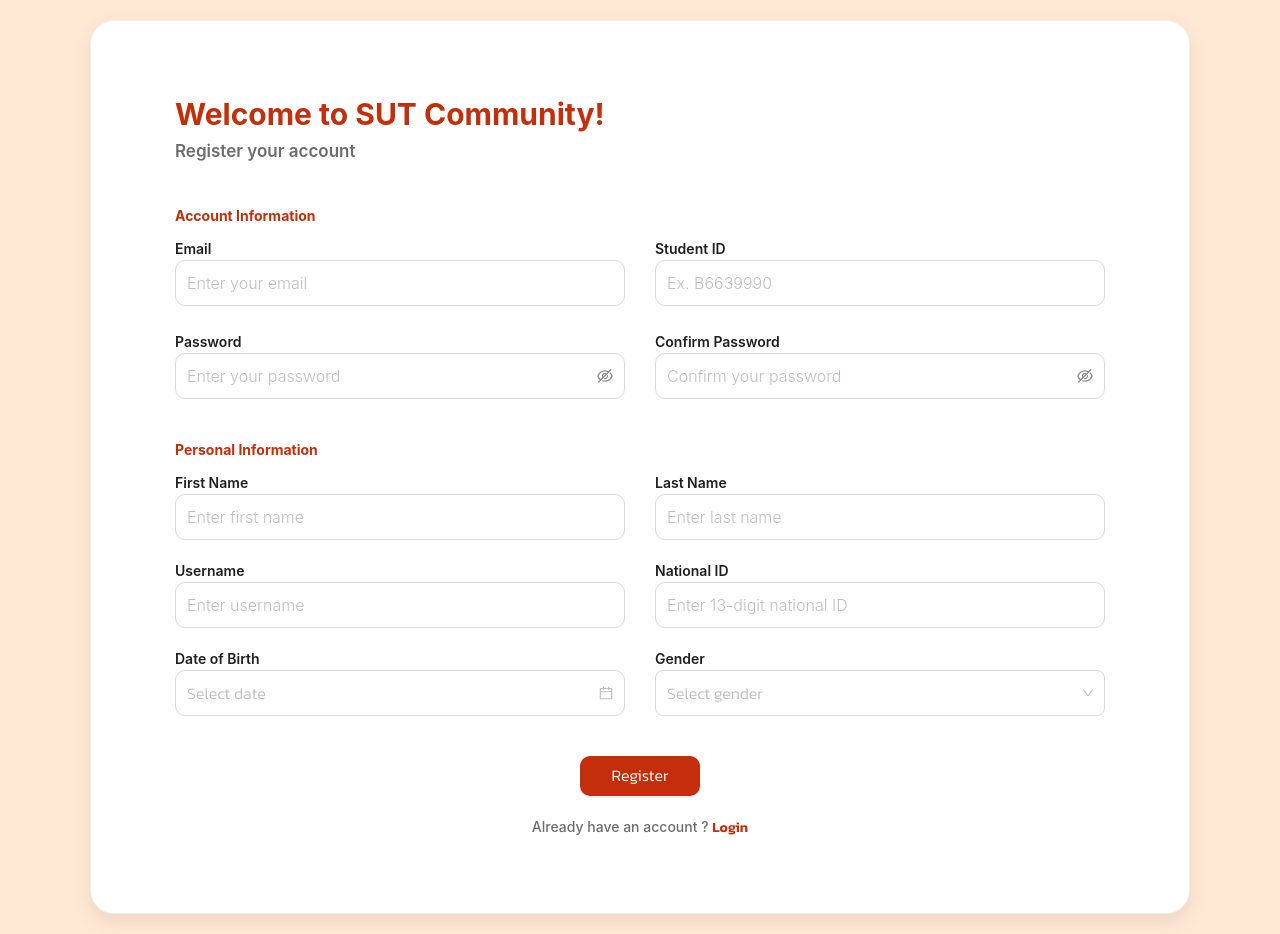
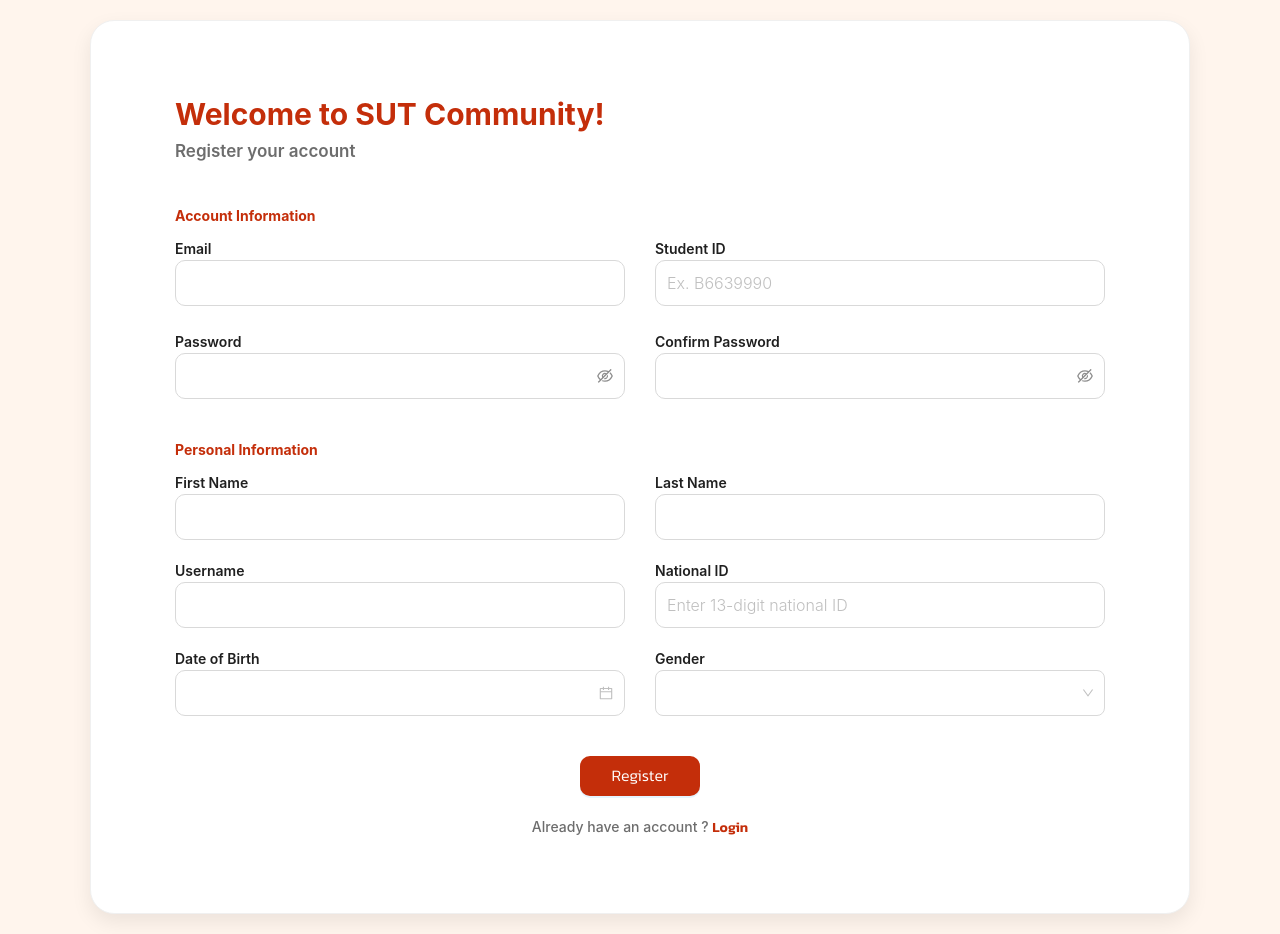
Before and after one commit to EiEiCola/My-SE, a React app in the folder frontend/: page /register in a window 1280 px wide. Built offline with nearby package versions, Linux system fonts and the light colour scheme; the HTML template or start-up script is replaced by a standard one.

Commit message:
UI Register Edit

```diff
--- a/frontend/src/app/(public)/register/index.tsx
+++ b/frontend/src/app/(public)/register/index.tsx
@@ -43,7 +43,6 @@ function Register() {
     genderID: "",
   });
 
-  // ✅ FIX TS error (field strict type + value strict type)
   const handleChange = (field: keyof RegisterForm, value: string) => {
     setForm({ ...form, [field]: value });
   };
@@ -76,10 +75,12 @@ function Register() {
   };
 
   return (
+    <>
       <div
+        className="register-page"
         style={{
           minHeight: "100vh",
-        backgroundColor: "#FFE9D5",
+          backgroundColor: "#fff5ed",
           display: "flex",
           justifyContent: "center",
           alignItems: "center",
@@ -130,7 +131,7 @@ function Register() {
               <Text style={{ fontWeight: 600 }}>Email</Text>
               <Input
                 size="large"
-              placeholder="Enter your email"
+                placeholder=""   // ← ลบ placeholder
                 style={{ height: 46, borderRadius: 10 }}
                 onChange={(e) => handleChange("email", e.target.value)}
               />
@@ -140,7 +141,7 @@ function Register() {
               <Text style={{ fontWeight: 600 }}>Student ID</Text>
               <Input
                 size="large"
-              placeholder="Ex. B6639990"
+                placeholder="Ex. B6639990"   // ← คงไว้
                 style={{ height: 46, borderRadius: 10 }}
                 onChange={(e) => handleChange("studentID", e.target.value)}
               />
@@ -152,7 +153,7 @@ function Register() {
               <Text style={{ fontWeight: 600 }}>Password</Text>
               <Input.Password
                 size="large"
-              placeholder="Enter your password"
+                placeholder=""   // ← ลบ placeholder
                 style={{ height: 46, borderRadius: 10 }}
                 onChange={(e) => handleChange("password", e.target.value)}
               />
@@ -162,7 +163,7 @@ function Register() {
               <Text style={{ fontWeight: 600 }}>Confirm Password</Text>
               <Input.Password
                 size="large"
-              placeholder="Confirm your password"
+                placeholder=""   // ← ลบ placeholder
                 style={{ height: 46, borderRadius: 10 }}
                 onChange={(e) =>
                   handleChange("confirmPassword", e.target.value)
@@ -181,7 +182,7 @@ function Register() {
               <Text style={{ fontWeight: 600 }}>First Name</Text>
               <Input
                 size="large"
-              placeholder="Enter first name"
+                placeholder=""   // ← ลบ placeholder
                 style={{ height: 46, borderRadius: 10 }}
                 onChange={(e) => handleChange("firstName", e.target.value)}
               />
@@ -191,7 +192,7 @@ function Register() {
               <Text style={{ fontWeight: 600 }}>Last Name</Text>
               <Input
                 size="large"
-              placeholder="Enter last name"
+                placeholder=""   // ← ลบ placeholder
                 style={{ height: 46, borderRadius: 10 }}
                 onChange={(e) => handleChange("lastName", e.target.value)}
               />
@@ -203,7 +204,7 @@ function Register() {
               <Text style={{ fontWeight: 600 }}>Username</Text>
               <Input
                 size="large"
-              placeholder="Enter username"
+                placeholder=""   // ← ลบ placeholder
                 style={{ height: 46, borderRadius: 10 }}
                 onChange={(e) => handleChange("username", e.target.value)}
               />
@@ -213,7 +214,7 @@ function Register() {
               <Text style={{ fontWeight: 600 }}>National ID</Text>
               <Input
                 size="large"
-              placeholder="Enter 13-digit national ID"
+                placeholder="Enter 13-digit national ID"   // ← คงไว้
                 style={{ height: 46, borderRadius: 10 }}
                 onChange={(e) => handleChange("nationalID", e.target.value)}
               />
@@ -225,8 +226,14 @@ function Register() {
               <Text style={{ fontWeight: 600 }}>Date of Birth</Text>
               <DatePicker
                 size="large"
+                placeholder=""   // ← ลบ placeholder
                 style={{ width: "100%", height: 46, borderRadius: 10 }}
-              onChange={(_, dateString) => handleChange("dob", Array.isArray(dateString) ? dateString[0] ?? "" : dateString)}
+                onChange={(_, dateString) =>
+                  handleChange(
+                    "dob",
+                    Array.isArray(dateString) ? dateString[0] ?? "" : dateString
+                  )
+                }
               />
             </Col>
 
@@ -234,8 +241,8 @@ function Register() {
               <Text style={{ fontWeight: 600 }}>Gender</Text>
               <Select
                 size="large"
+                placeholder=""   // ← ลบ placeholder
                 style={{ width: "100%", height: 46 }}
-              placeholder="Select gender"
                 onChange={(value) => handleChange("genderID", String(value))}
               >
                 <Select.Option value={1}>Male</Select.Option>
@@ -278,6 +285,7 @@ function Register() {
           </div>
         </Card>
       </div>
+    </>
   );
 }
 
```
Lines whose indentation alone changed are shown as unchanged.
